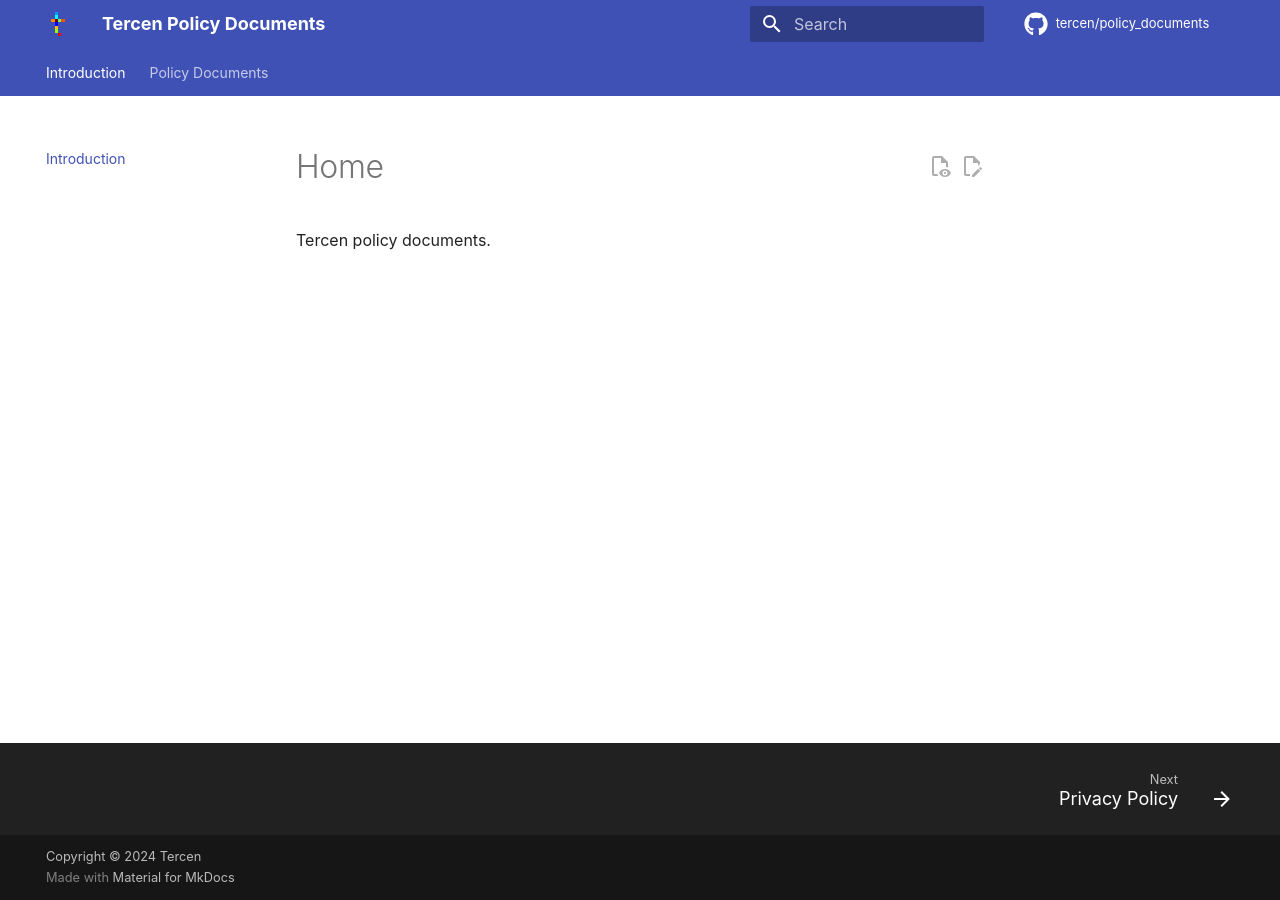
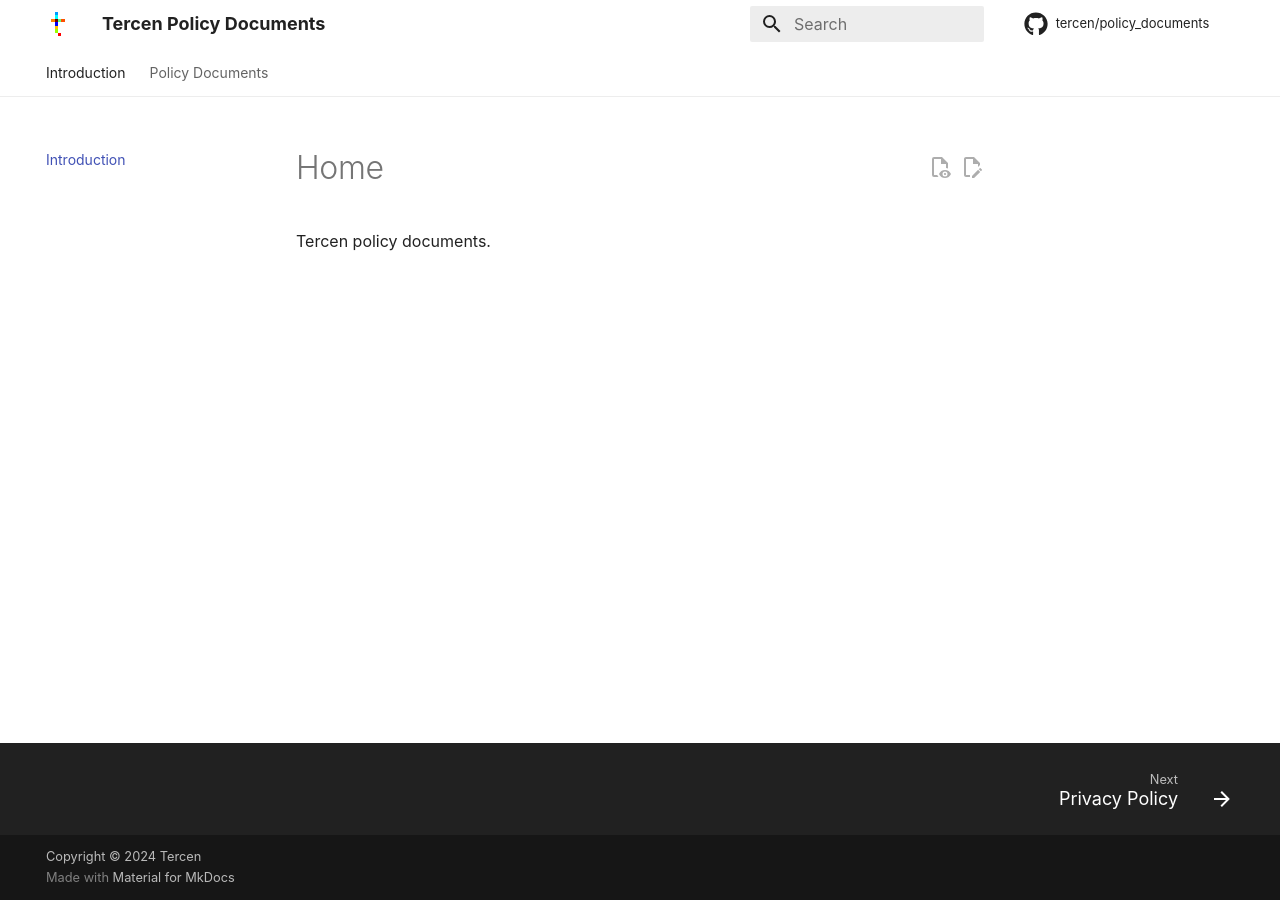
Before and after one commit to tercen/policy_documents, an MkDocs documentation site: the page built from docs/index.md, in a window 1280 px wide. Built offline with MkDocs 1.6.1 and Material for MkDocs 9.7.7, drawn with Linux system fonts in a browser that asks for light colours; comment, search, counter and statistics services are not loaded; the version menu is left out.

Commit message:
pallette change

```diff
--- a/mkdocs.yml
+++ b/mkdocs.yml
@@ -18,6 +18,8 @@ theme:
   logo: ./images/tercen-logo-sq.svg
   icon:
     repo: fontawesome/brands/github
+  palette:
+    primary: white
   features:
     - content.tabs.link
     - instant
```
